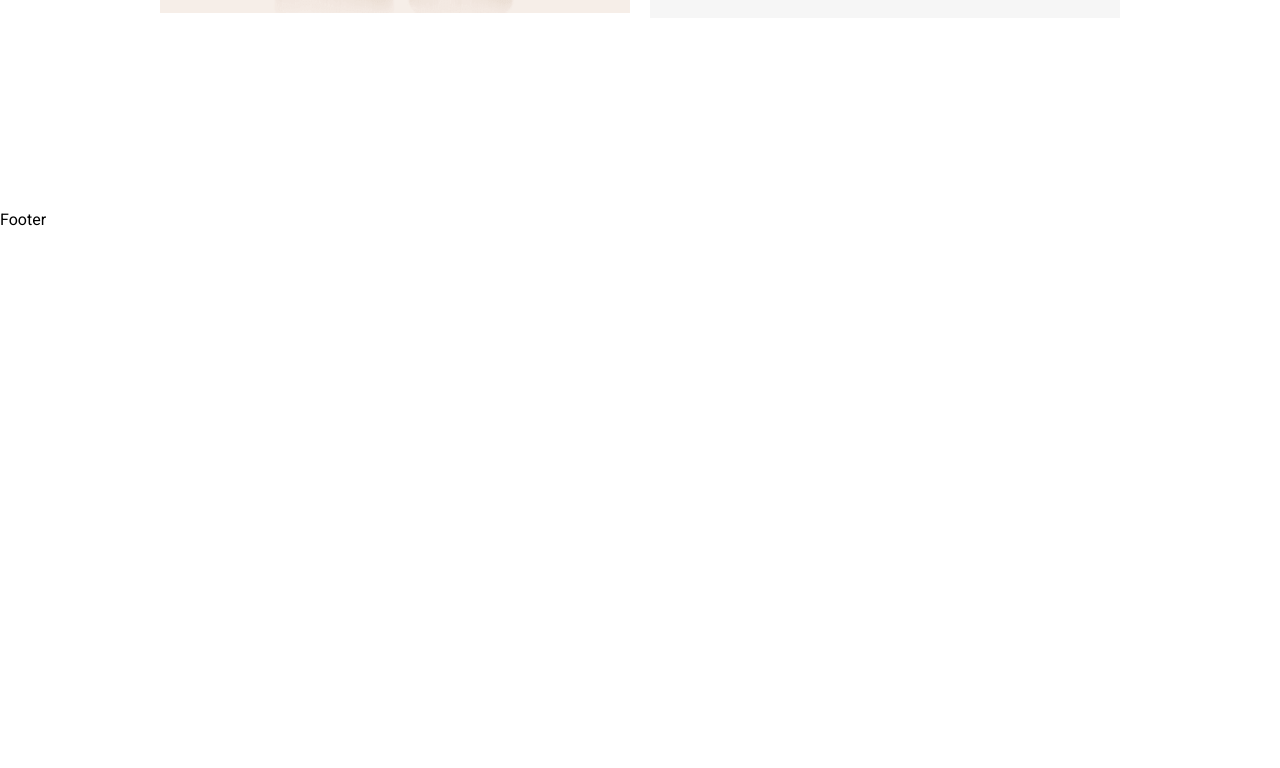
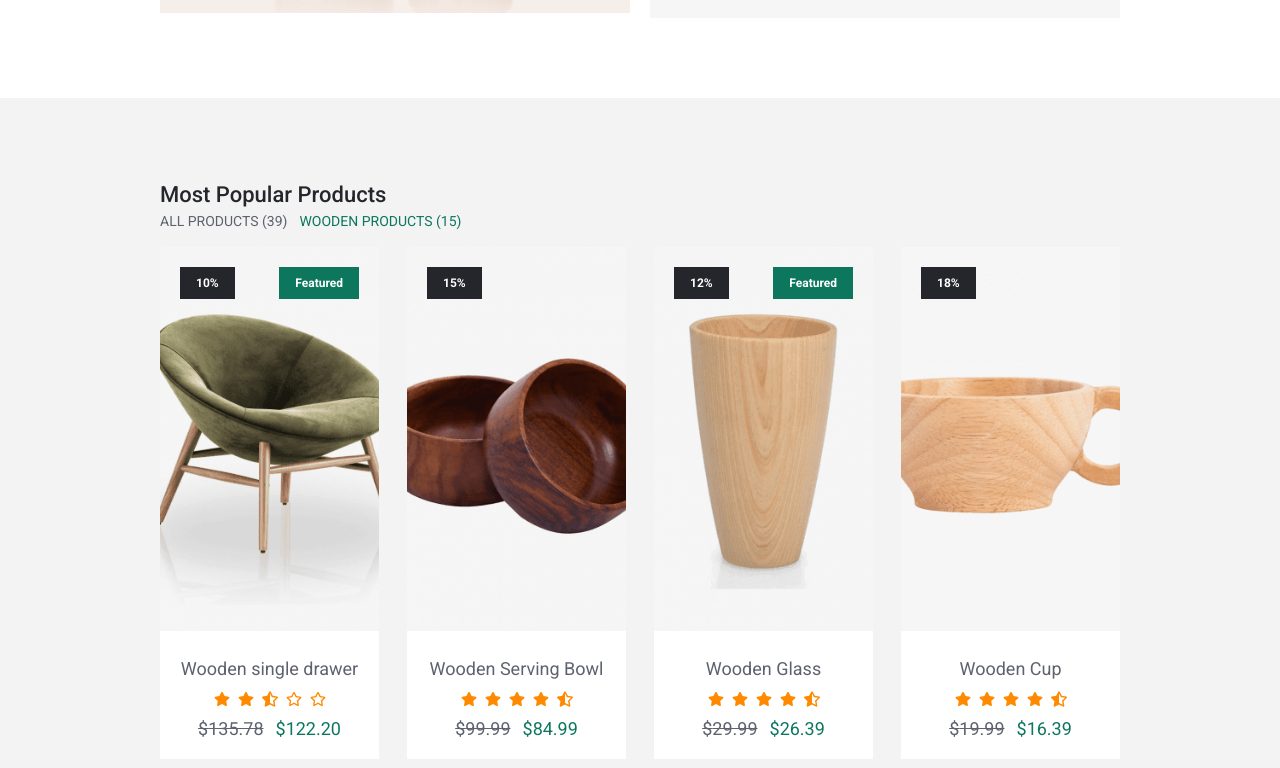
Before and after one commit to bakroe112/ecommerce-, a React (Vite) app in the folder commerce/: page / in a window 1280 px wide. Shown: the part 1312-2080 px from the top of the page. Before the commit the page ends 1544 px from the top, so only its background shows below. Built offline with nearby package versions, Linux system fonts and the light colour scheme.

Commit message:
product and rating

```diff
--- a/commerce/src/components/common/CustomComponents.jsx
+++ b/commerce/src/components/common/CustomComponents.jsx
@@ -26,6 +26,7 @@ const CustomeLink = ({ className, children }) => {
   );
 };
 
+// icon hiển thị số trên cart và tim
 const Badges = ({ color, children }) => {
   return (
     <div
--- /dev/null
+++ b/commerce/src/components/product/ProductCard.jsx
@@ -0,0 +1,97 @@
+import React from "react";
+import { IoMdHeart } from "react-icons/io";
+import { IoCart } from "react-icons/io5";
+import { NavLink } from "react-router-dom";
+import { BodyOne } from "../common/CustomComponents";
+import { FaRegStar, FaStar, FaStarHalfAlt } from "react-icons/fa";
+
+export const RenderRatingStarts = (rating) =>{
+  const totalStars = 5
+  const fullStars = Math.floor(rating)
+  const hasHalfStars = rating % 1 !== 0;
+  const stars = []
+
+  for(let i = 1; i<=totalStars; i++ ){
+    if(i<=fullStars){
+      stars.push(<FaStar key={i} color="#ff8a00"/>)
+    } else if(hasHalfStars && i === fullStars + 1){
+      stars.push(<FaStarHalfAlt key="half-star" color="#ff8a00" />);
+    }else{
+      stars.push(<FaRegStar key={i} color="#ff8a00" />);
+    }
+  }
+
+  return stars;
+}
+
+export const ProductCard = ({
+  id,
+  key,
+  title,
+  description,
+  images,
+  price,
+  discount,
+  rating,
+  featured,
+  category,
+  color,
+}) => {
+  return (
+    <div className="product card">
+      <div className="images h-96">
+        {images.map((cover, index) => (
+          <img
+            key={index}
+            src={cover?.image}
+            alt=""
+            className="size-full object-cover"
+          />
+        ))}
+        <div className="flex justify-between w-full p-5 absolute top-0 left-0 ">
+          {discount && <button className="discount-btn">{discount}%</button>}
+          {featured && (
+            <button className="feature-btn">
+              {featured === true && "Featured"}
+            </button>
+          )}
+        </div>
+        <div className="overlay flex items-center gap-2 justify-center absolute bottom-0 left-0 right-0 m-5">
+          <button className="quick-view-btn product-btn primary-btn">
+            Quick View
+          </button>
+          <button className="add-to-card-btn product-btn primary-btn">
+            <IoCart size={23} />
+          </button>
+          <button className="love-btn product-btn primary-btn">
+            <IoMdHeart size={23} />
+          </button>
+        </div>
+      </div>
+
+      <div className="details flex items-center flex-col bg-white pt-6">
+        <NavLink to={`product-details/${id}`}>
+          <BodyOne>{title}</BodyOne>
+        </NavLink>
+        <div className="flex items-center gap-2 -mt-2 mb-2">
+          {RenderRatingStarts(rating)}
+        </div>
+        <div className="flex items-center gap-3">
+          {price.slice(0, 1).map((priceItem, index) => (
+            <>
+              <BodyOne className="line-through" key={index}>
+                ${priceItem.value}
+              </BodyOne>
+              <BodyOne className="text-primary-green" key={index}>
+                $
+                {(priceItem.value - (priceItem.value * discount) / 100).toFixed(
+                  2
+                )}
+              </BodyOne>
+            </>
+          ))}
+        </div>
+      </div>
+    </div>
+  );
+};
--- a/commerce/src/router/index.jsx
+++ b/commerce/src/router/index.jsx
@@ -1,3 +1,9 @@
+export { Product } from "../screen/product/Product";
+
+export { ProductCard } from "../components/product/ProductCard";
+
 export { Hero } from "../components/hero/Hero";
+
 export { default as Home } from "../screen/home/Home";
+
 export { Layout } from "../components/common/Layout";
--- a/commerce/src/screen/home/Home.jsx
+++ b/commerce/src/screen/home/Home.jsx
@@ -1,10 +1,13 @@
-import React from 'react'
-import { Hero } from '../../router'
+import React from "react";
+import { Hero, Product } from "../../router";
 
 const Home = () => {
   return (
-    <div><Hero /></div>
-  )
-}
+    <div>
+      <Hero />
+      <Product />
+    </div>
+  );
+};
 
-export default Home
+export default Home;
--- /dev/null
+++ b/commerce/src/screen/product/Product.jsx
@@ -0,0 +1,40 @@
+import React from 'react'
+import { BodyOne, Title } from '../../components/common/CustomComponents'
+import { productlists } from '../../assets/data/data';
+import { ProductCard } from '../../router';
+
+export const Product = () => {
+  return (
+    <div>
+      <section className="py-20 bg-white-100">
+        <div className="container">
+          <Title level={5}>Most Popular Products</Title>
+          <div className="flex items-center gap-3 uppercase">
+            <BodyOne className="text-sm">All products (39)</BodyOne>
+            <BodyOne className="text-sm text-primary-green">
+              wooden products (15)
+            </BodyOne>
+          </div>
+
+          <div className="content grid grid-cols-1 md:grid-cols-2 lg:grid-cols-4 gap-7">
+            {productlists.map((product) => (
+              <ProductCard
+                id={product.id}
+                key={product.id}
+                title={product.title}
+                description={product.description}
+                images={product.images}
+                price={product.price}
+                discount={product.discount}
+                rating={product.rating}
+                featured={product.featured}
+                category={product.category}
+                color={product.color}
+              />
+            ))}
+          </div>
+        </div>
+      </section>
+    </div>
+  );
+}
```
Also changed, not shown: commerce/src/components/product/Banner.jsx (added), commerce/src/components/product/ProductSlide.jsx (added), commerce/src/components/product/ShippingInfo.jsx (added), commerce/src/screen/product/ProductDetails.jsx (added).
